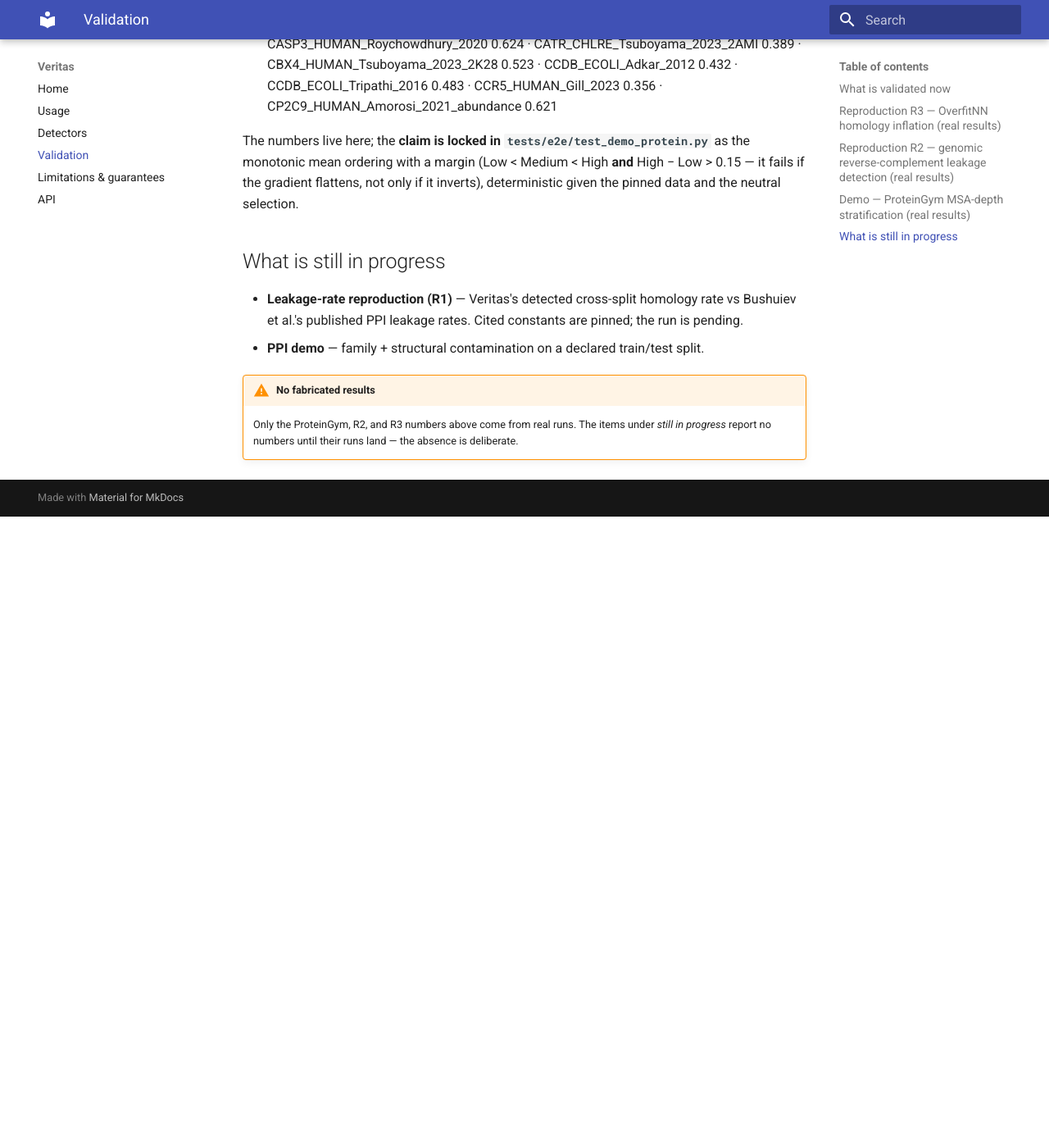
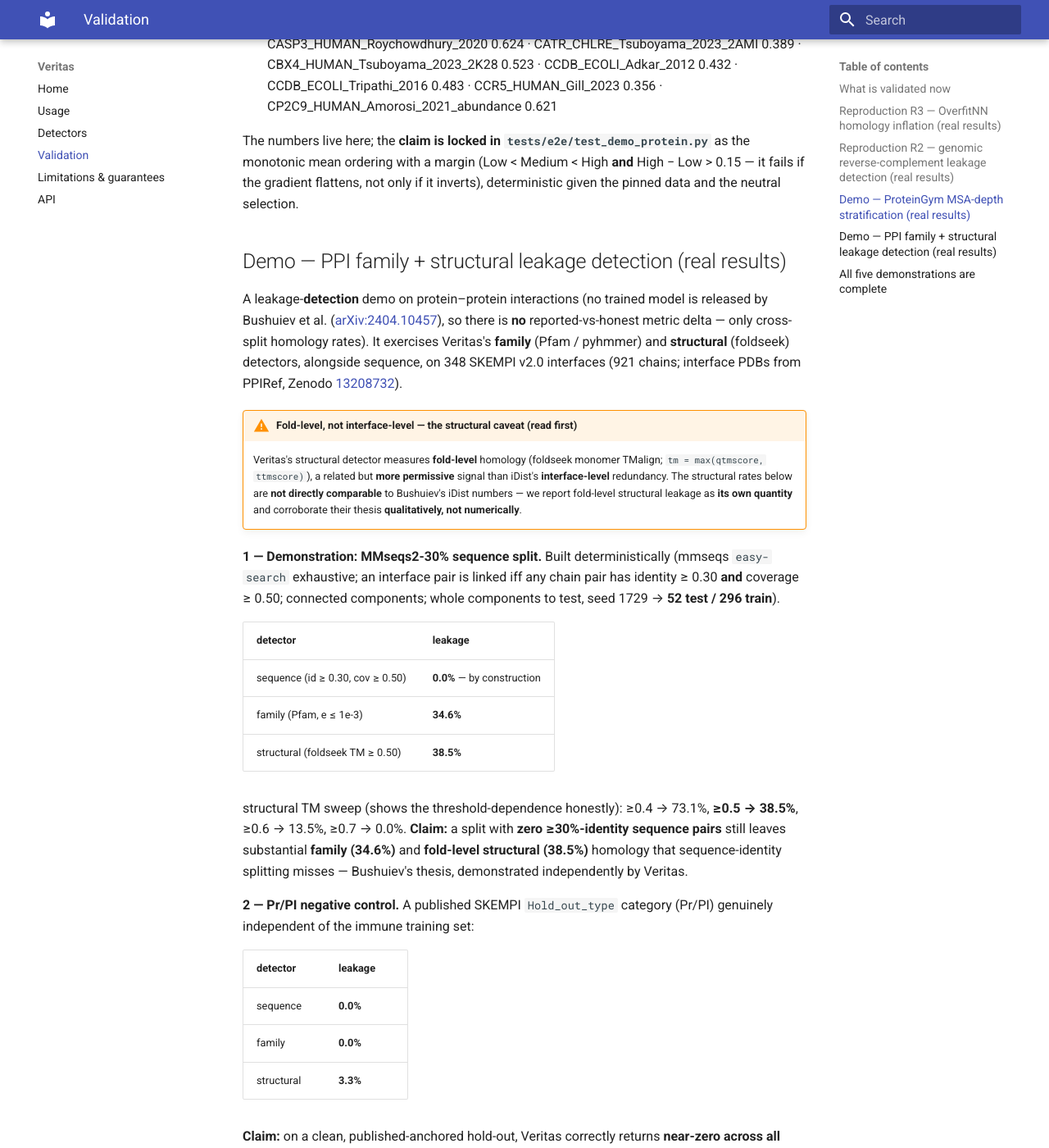
Before and after one commit to shreyjain11/veritas, an MkDocs documentation site: the page built from docs/validation.md, in a window 1280 px wide and 1400 px high, scrolled down 4353 px. Shown: the whole window at 82% size. Built offline with MkDocs 1.6.1 and Material for MkDocs 9.7.7, drawn with Linux system fonts in a browser that asks for light colours; before the commit the page ends 4983 px from its top, so only the background shows below that; some of the changed text lies outside the part shown.

Commit message:
feat(demo): unified PPI family + structural leakage detection + real results
Detection-only PPI demo (no model is released by Bushuiev et al., arXiv:2404.10457,
so there is no reported-vs-honest delta). 348 SKEMPI v2.0 interfaces / 921 chains;
interface PDBs from PPIRef (Zenodo 13208732). Three locked parts:

1. Demonstration -- MMseqs2-30% sequence split (52 test / 296 train, seed 1729):
   sequence 0% by construction, family 34.6%, fold-level structural 38.5% (TM>=0.5).
   Family + structure catch homology sequence-identity splitting misses.
2. Pr/PI negative control (published SKEMPI Hold_out_type, independent of the immune
   set): ~0% across all three detectors (0 / 0 / 3.3%) -- no false alarms on a clean
   hold-out.
3. Immune-category finding: AB/AG and TCR/pMHC hold-outs leak 87-100% via shared
   immunoglobulin domains (C1-set/V-set) -- category-blind splitting is insufficient.

Caveat stated prominently everywhere structural appears: the structural detector is
FOLD-level (foldseek monomer TMalign), more permissive than iDist's INTERFACE-level
redundancy -- corroborates Bushuiev's thesis qualitatively, not numerically.

Assertions are qualitative (orderings/floors), not exact rates, so split
nondeterminism cannot break the demo while a silent detector (or a false alarm on a
clean split) still fails it. Fetch-only except the public-domain per-chain sequences
(vendored/chains.fasta); SKEMPI table, PPIRef structures, and Pfam-A pinned by hash.
This is the fifth and final demonstration -- all five now report real, locked numbers.

```diff
--- a/docs/validation.md
+++ b/docs/validation.md
@@ -172,13 +172,80 @@ monotonic mean ordering with a margin (Low < Medium < High **and** High − Low
 fails if the gradient flattens, not only if it inverts), deterministic given the pinned data
 and the neutral selection.
 
-## What is still in progress
+## Demo — PPI family + structural leakage detection (real results)
 
-- **Leakage-rate reproduction (R1)** — Veritas's detected cross-split homology rate vs
-  Bushuiev et al.'s published PPI leakage rates. Cited constants are pinned; the run is
-  pending.
-- **PPI demo** — family + structural contamination on a declared train/test split.
+A leakage-**detection** demo on protein–protein interactions (no trained model is released
+by Bushuiev et al.
+([arXiv:2404.10457](https://arxiv.org/abs/2404.10457)), so there is **no** reported-vs-honest
+metric delta — only cross-split homology rates). It exercises Veritas's **family** (Pfam /
+pyhmmer) and **structural** (foldseek) detectors, alongside sequence, on 348 SKEMPI v2.0
+interfaces (921 chains; interface PDBs from PPIRef, Zenodo
+[13208732](https://zenodo.org/records/13208732)).
+
+!!! warning "Fold-level, not interface-level — the structural caveat (read first)"
+    Veritas's structural detector measures **fold-level** homology (foldseek monomer TMalign;
+    `tm = max(qtmscore, ttmscore)`), a related but **more permissive** signal than iDist's
+    **interface-level** redundancy. The structural rates below are **not directly comparable**
+    to Bushuiev's iDist numbers — we report fold-level structural leakage as **its own
+    quantity** and corroborate their thesis **qualitatively, not numerically**.
+
+**1 — Demonstration: MMseqs2-30% sequence split.** Built deterministically (mmseqs
+`easy-search` exhaustive; an interface pair is linked iff any chain pair has identity ≥ 0.30
+**and** coverage ≥ 0.50; connected components; whole components to test, seed 1729 →
+**52 test / 296 train**).
+
+| detector | leakage |
+|---|---|
+| sequence (id ≥ 0.30, cov ≥ 0.50) | **0.0%** — by construction |
+| family (Pfam, e ≤ 1e-3) | **34.6%** |
+| structural (foldseek TM ≥ 0.50) | **38.5%** |
+
+structural TM sweep (shows the threshold-dependence honestly): ≥0.4 → 73.1%, **≥0.5 → 38.5%**,
+≥0.6 → 13.5%, ≥0.7 → 0.0%. **Claim:** a split with **zero ≥30%-identity sequence pairs** still
+leaves substantial **family (34.6%)** and **fold-level structural (38.5%)** homology that
+sequence-identity splitting misses — Bushuiev's thesis, demonstrated independently by Veritas.
+
+**2 — Pr/PI negative control.** A published SKEMPI `Hold_out_type` category (Pr/PI) genuinely
+independent of the immune training set:
+
+| detector | leakage |
+|---|---|
+| sequence | **0.0%** |
+| family | **0.0%** |
+| structural | **3.3%** |
+
+**Claim:** on a clean, published-anchored hold-out, Veritas correctly returns **near-zero
+across all three detectors** — it does **not** raise false alarms — corroborating Bushuiev's
+qualitative finding via an **independent** (fold-level) method, **not** their numeric 0%.
+
+**3 — Immune-category finding (co-equal).** Holding out an immune category does **not** clean
+the split, because antibody (AB/AG) and T-cell-receptor (TCR/pMHC) complexes share
+immunoglobulin-superfamily domains (`C1-set`, `V-set`; the MHC fold is also Ig — verified via
+Pfam):
+
+| held-out test | sequence | family | structural |
+|---|---|---|---|
+| AB/AG (53 test) | 90.6% | 98.1% | 96.2% |
+| TCR/pMHC (38 test) | 86.8% | 100% | 100% |
+
+**Claim:** naive interaction-type category separation does **not** remove homology leakage —
+Veritas flags **87–100%** via shared immunoglobulin domains, showing that category-blind
+splitting is insufficient. An independent, useful contribution beyond reproducing the thesis.
+
+The three parts are locked in `tests/e2e/test_demo_ppi.py` as **qualitative** assertions
+(sequence 0 < family, structural substantial; Pr/PI control near-zero; immune categories
+≥ 80% on every detector) — not exact rates, so split nondeterminism cannot break the demo
+while a detector going silent (or crying wolf on a clean split) still fails it. Data is
+fetch-only except the public-domain per-chain sequences (`demos/ppi_bushuiev/manifest.toml`).
+
+## All five demonstrations are complete
+
+R3 (OverfitNN metric reproduction), R2 (reverse-complement detection), ProteinGym
+(MSA-depth stratification), and PPI (family + structural detection, above) all report real,
+locked numbers. There are no remaining demos in progress.
 
 !!! warning "No fabricated results"
-    Only the ProteinGym, R2, and R3 numbers above come from real runs. The items under
-    *still in progress* report no numbers until their runs land — the absence is deliberate.
+    Every number on this page — R3, R2, ProteinGym, and PPI — comes from a real run on
+    pinned data, locked by a test. Where a signal is weaker or a comparison does not hold
+    numerically (e.g. fold-level structural ≠ iDist interface-level), that is stated inline
+    rather than smoothed over.
```
Also changed, not shown: 3 other files.
